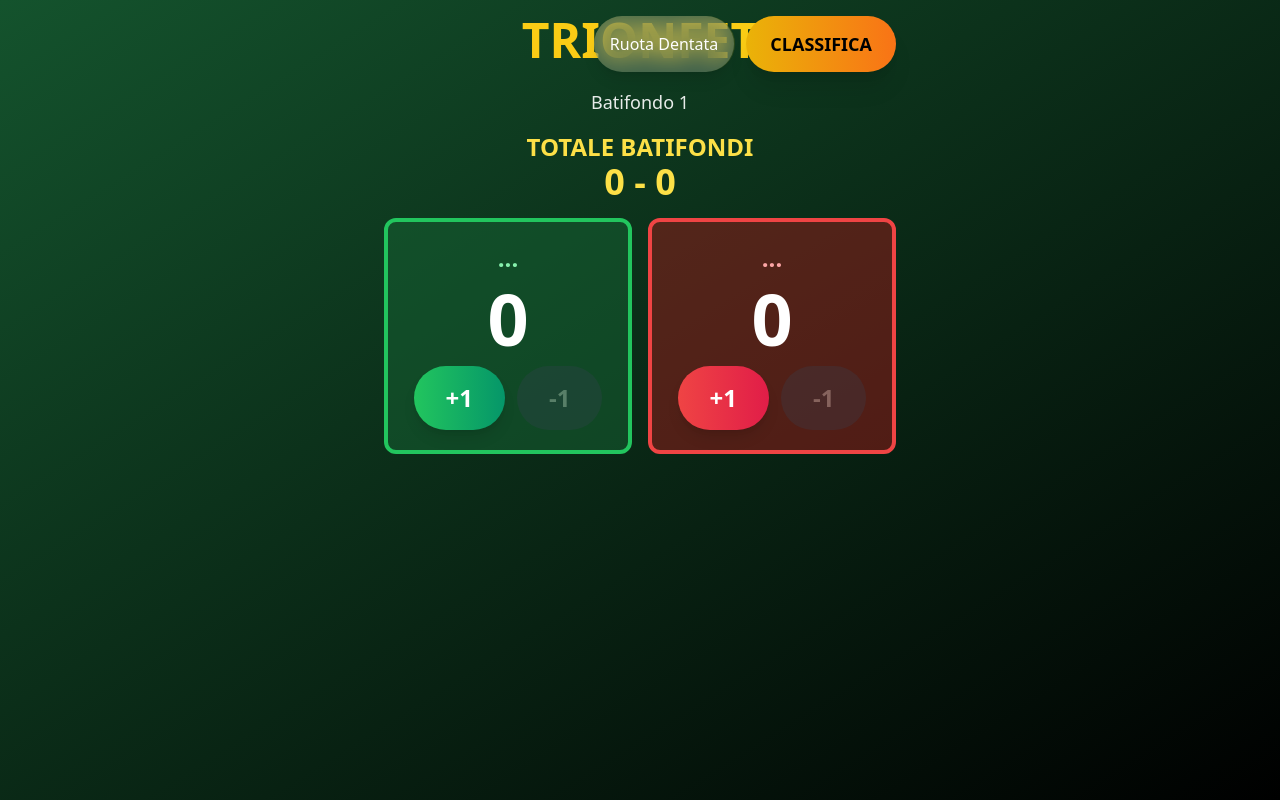
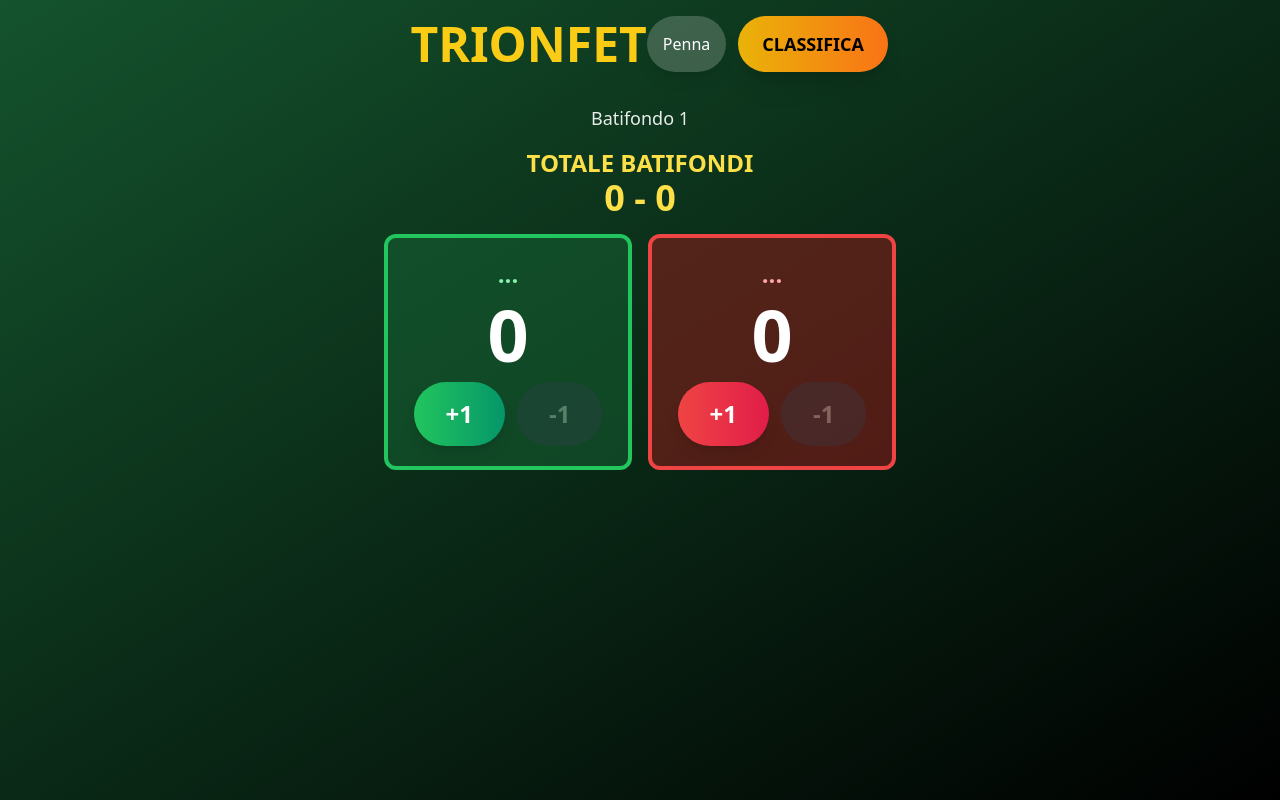
Before and after one commit to Ermanno1952/trionfet-live, a Next.js app: page /serata/1 in a window 1280 px wide. Built offline with nearby package versions, Linux system fonts and the light colour scheme; no server answers; the database is empty.

Commit message:
Update page.tsx

```diff
--- a/src/app/serata/[id]/page.tsx
+++ b/src/app/serata/[id]/page.tsx
@@ -139,24 +139,28 @@ export default function SerataPage({ params }: { params: Promise<{ id: string }>
     <div className="min-h-screen bg-gradient-to-br from-green-900 to-black text-white p-4 pb-20 flex flex-col">
       <div className="w-full max-w-lg mx-auto space-y-4">
 
-                {/* TITOLO + PULSANTI IN ALTO */}
-        <div className="relative mb-6">
-          <h1 className="text-5xl font-bold text-center text-yellow-400">TRIONFET</h1>
+                      {/* TITOLO + PULSANTI IN ALTO – PERFETTO E SENZA SOVRAPPOSIZIONI */}
+        <div className="flex justify-between items-center mb-8 px-2">
+          <div className="flex-1" /> {/* Spazio a sinistra */}
 
-          <div className="absolute top-0 right-0 flex gap-3">
-            {/* RUOTA DENTATA – MODIFICA NOMI */}
+          <h1 className="text-5xl font-bold text-yellow-400 text-center flex-1">
+            TRIONFET
+          </h1>
+
+          <div className="flex gap-3">
+            {/* PULSANTE MODIFICA – ICONA PENNA */}
             <button
               onClick={() => window.location.href = `/modifica/${id}`}
-              className="bg-white/20 hover:bg-white/40 p-4 rounded-full backdrop-blur-md transition-all shadow-lg"
-              title="Modifica capi e giocatori"
+              className="bg-white/20 hover:bg-white/40 p-4 rounded-full backdrop-blur-md transition-all shadow-lg hover:scale-110"
+              title="Modifica nomi"
             >
-              Ruota Dentata
+              Penna
             </button>
 
             {/* PULSANTE CLASSIFICA */}
             <button
               onClick={() => window.location.href = '/classifica'}
-              className="bg-gradient-to-r from-yellow-500 to-orange-500 text-black px-800 px-6 py-3 rounded-full font-bold text-lg shadow-xl hover:scale-105 transition-all"
+              className="bg-gradient-to-r from-yellow-500 to-orange-500 hover:from-yellow-400 hover:to-orange-400 text-black px-6 py-3 rounded-full font-bold text-lg shadow-xl hover:scale-105 transition-all"
             >
               CLASSIFICA
             </button>
```
